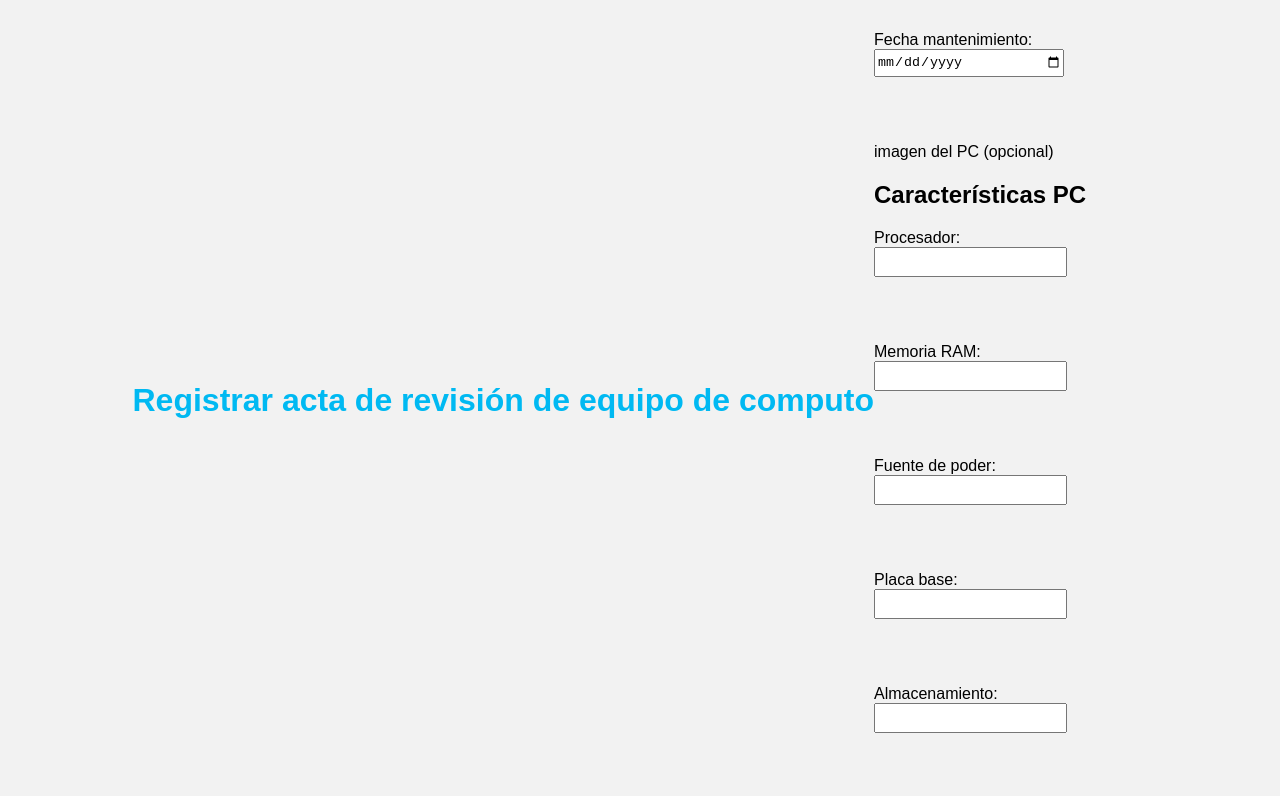
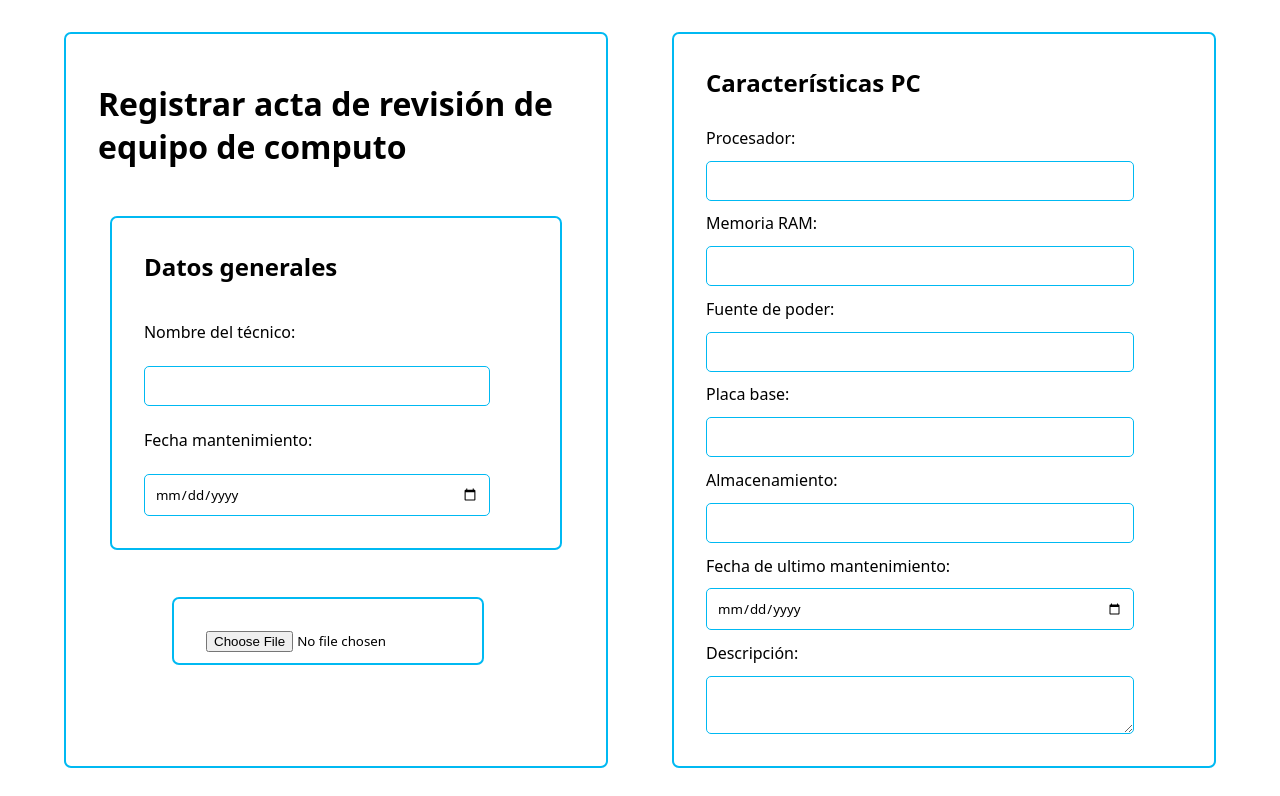
Before and after one commit to Emaunuelhe/Proyecto-practicas, a plain HTML site: page index.html in a window 1280 px wide. Shown: the top 796 px of the page. Drawn offline with Linux system fonts and the light colour scheme.

Commit message:
Add files via upload

```diff
--- a/index.html
+++ b/index.html
@@ -7,35 +7,35 @@
     <link rel="stylesheet" href="styles.css">
 </head>
 <body>
-    <h1>Registrar acta de revisión de equipo de computo</h1>
-
     <div class="contenedor">
-        <div class="caja">
+        <h1>Registrar acta de revisión de equipo de computo</h1>
+        <div class="caja generales">
         <h2>Datos generales</h2>
         <label>Nombre del técnico:</label>
-        <input type="text"><br><br>
+        <input type="text">
         <label>Fecha mantenimiento:</label>
-        <input type="date"><br><br>
+        <input type="date">
+        </div>
 
         <div class="imagen">
-        <span>imagen del PC (opcional)</span>
+            <input type="file" name="" id="imagen">
         </div>
     </div>
 
     <div class="caja">
         <h2>Características PC</h2>
         <label>Procesador:</label>
-        <input type="text"><br><br>
+        <input type="text">
         <label>Memoria RAM:</label>
-        <input type="text"><br><br>
+        <input type="text">
         <label>Fuente de poder:</label>
-        <input type="text"><br><br>
+        <input type="text">
         <label>Placa base:</label>
-        <input type="text"><br><br>
+        <input type="text">
         <label>Almacenamiento:</label>
-        <input type="text"><br><br>
+        <input type="text">
         <label>Fecha de ultimo mantenimiento:</label>
-        <input type="date"><br><br>
+        <input type="date">
         <label>Descripción:</label>
         <textarea></textarea>
     </div>
--- a/styles.css
+++ b/styles.css
@@ -1,19 +1,65 @@
-h1{
-    color: rgb(0, 185, 242);
-}
-body{
-    font-family: sans-serif;
-    background: #f2f2f2;
-    display: flex;
-    justify-content: center;
-    align-items: center;
-    height: 100vh;
+*{
     margin: 0;
+    padding: 0;
+    font-family: system-ui, -apple-system, BlinkMacSystemFont, 'Segoe UI', Roboto, Oxygen, Ubuntu, Cantarell, 'Open Sans', 'Helvetica Neue', sans-serif;
+    box-sizing: border-box;
 }
 
-input{
-    display: block;
-    margin-bottom: 30px;
-    width: 185px;
-    height: 24px;
+body{
+    height: 100vh;
+    width: 100vw;
+    display: flex;
+    justify-content: space-evenly;
+    align-items: center;
 }
+
+
+.contenedor, .caja,#imagen{
+    display: flex;
+    width: 34rem;
+    flex-direction: column;
+    justify-content: space-between;
+    flex-direction: column;
+    border: 2px solid rgb(0, 185, 242);
+    border-radius: 7px;
+    padding: 2rem;
+    height: 92vh;
+}
+
+.contenedor{
+    align-items: center;
+    justify-content:space-evenly;
+}
+
+h1{
+    margin-bottom: 2rem;
+}
+
+h2{
+    margin-bottom: 1rem;
+}
+
+input, textarea{
+    width: 90%;
+    padding: 10px;
+    border: 1px solid rgb(0, 185, 242);
+    border-radius: 5px;
+}
+
+.generales,#imagen{
+    width:95%;
+    height: 50%;
+    margin-bottom: 2rem;
+}
+
+.image{
+    display: flex;
+    align-items: center;
+    justify-content: center;
+}
+
+#image{
+    width: 100%;
+    font-size: 2rem;
+    padding: 2rem;
+}
```
